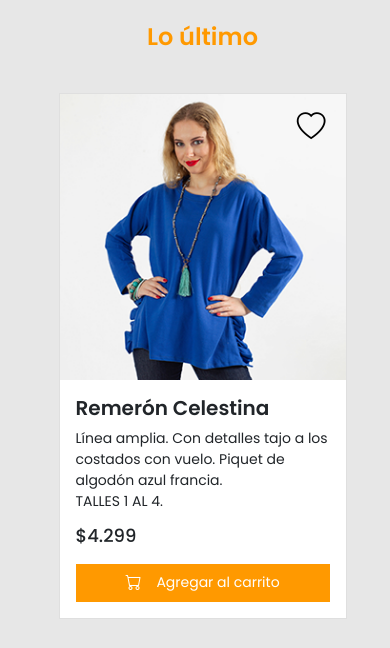
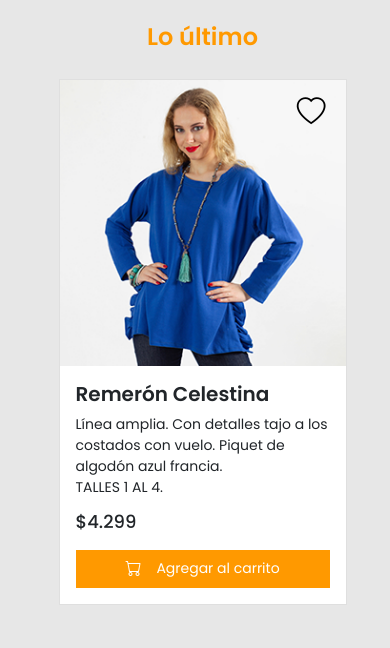
Before and after one commit to gonzalotortola/waymara-coder, a website: page index.html in a window 390 px wide. Shown: the part 409-1057 px from the top of the page. Drawn offline with nearby package versions, Linux system fonts and the light colour scheme.

Commit message:
entrega final (v3)

```diff
--- a/scss/_index.scss
+++ b/scss/_index.scss
@@ -280,8 +280,8 @@
 
     .grid-index {
         grid-template-columns: auto;
-        grid-template-rows: 50px auto auto auto 50px auto auto auto;
-        grid-template-areas: "a1" "b1" "b2" "b3" "c1" "d1" "d2" "d3"
+        grid-template-rows: auto auto auto auto auto auto auto auto;
+        grid-template-areas: "a1" "b1" "b2" "b3" "c1" "d1" "d2" "d3";
     }
 
     .index-catalogo {
@@ -304,6 +304,11 @@
         display: none;
     }
 
+    .grid-index {
+        margin: 0 0 50px 0;
+    }
+
+
     #carousel-mobile {
         display: block;
     }
```
Also changed, not shown: css/style.css.
